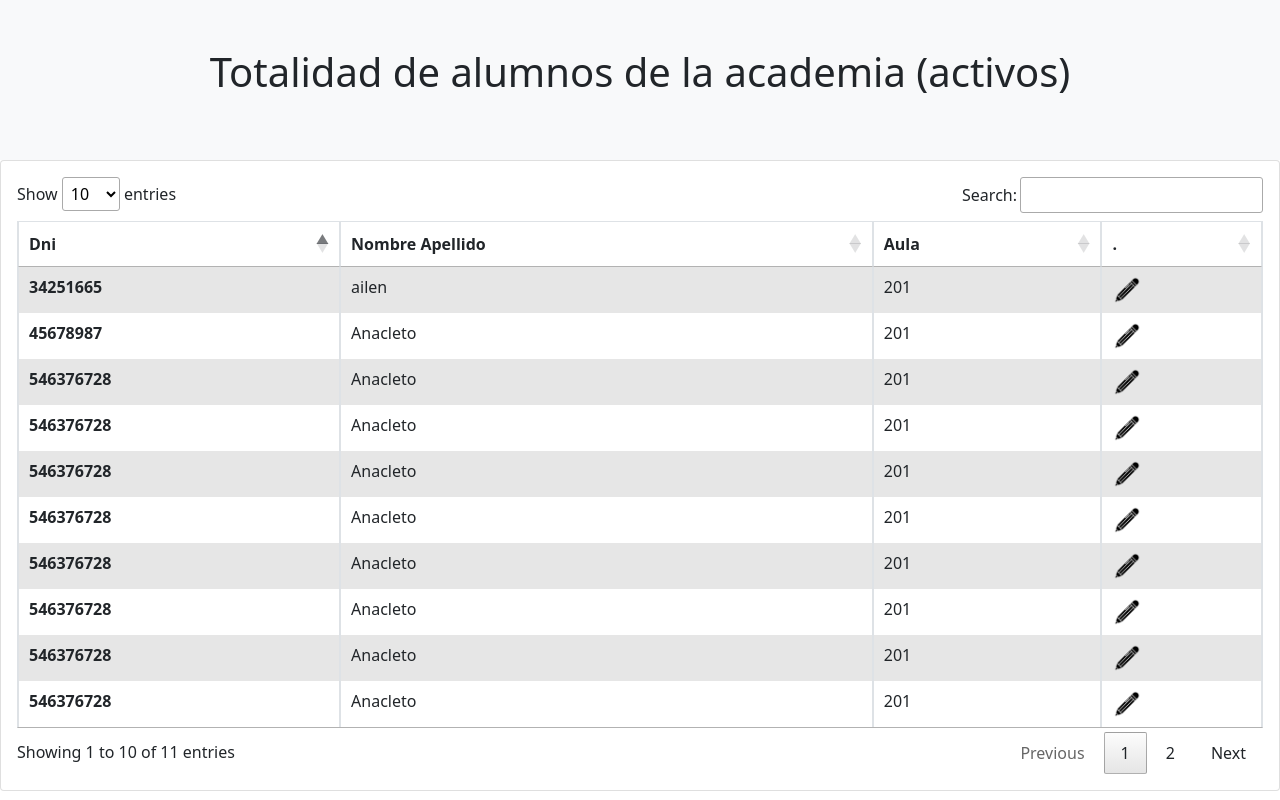
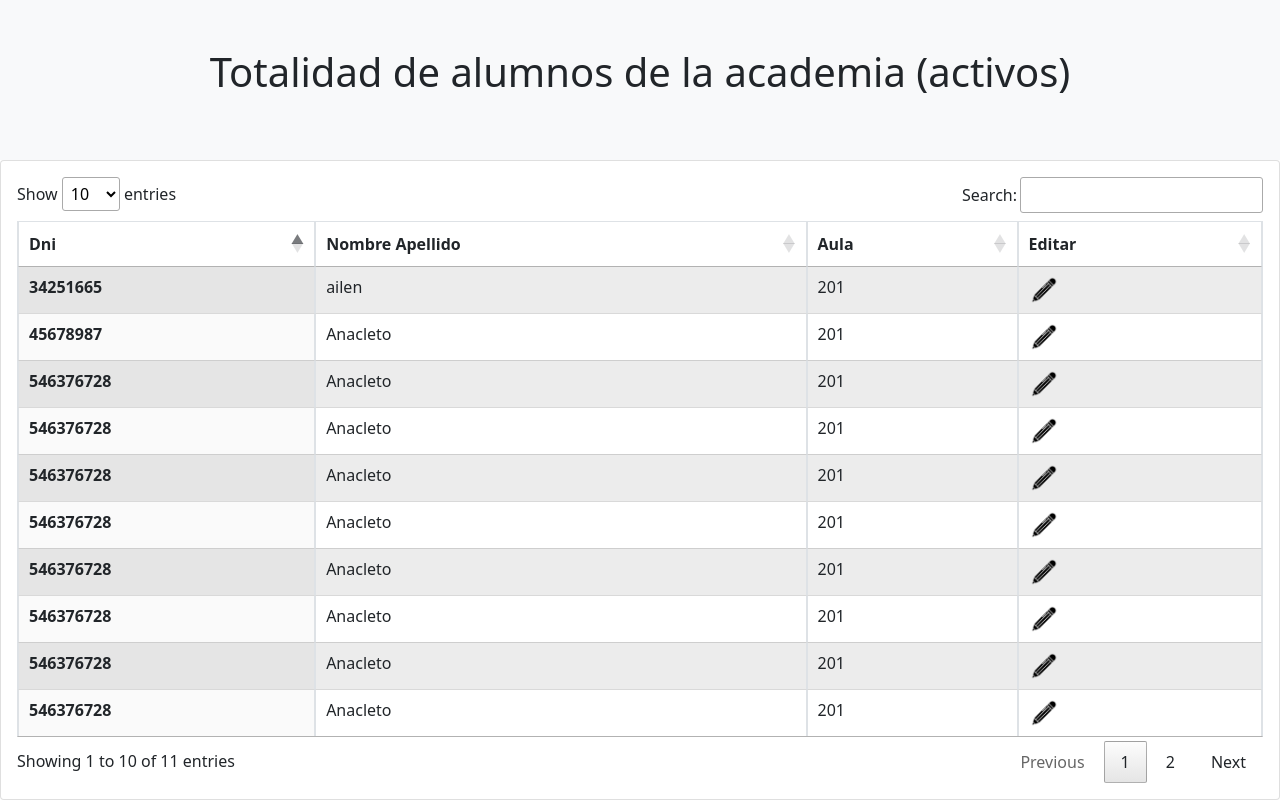
Before and after one commit to rodrigoacunaa/policia, a PHP site: page /policia/alumnosActivos.php in a window 1280 px wide. Run offline with PHP 8.4, Linux system fonts and the light colour scheme; a user stored in the database is signed in; data comes from the database, SQL or seed files in the repository; data that the repository does not hold is empty; some libraries are stand-ins or nearby versions.

Commit message:
fix(alumnosActivos): responsive

```diff
--- a/alumnosActivos.php
+++ b/alumnosActivos.php
@@ -56,13 +56,13 @@ destroyAdmin();
 
  <div class="card">
     <div class="card-body">
-     <table id="table_id" width="100%" cellspacing="0" class="table table-striped table-bordered">
+     <table id="table_id" width="100%" cellspacing="0" class="table table-striped table-bordered display responsive nowrap">
             <thead>
                 <tr>
-                    <th scope="col">Dni </th>
-                    <th scope="col">Nombre Apellido </th>
-                    <th scope="col">Aula</th>
-                    <th scope="col">.</th>
+                    <th>Dni </th>
+                    <th>Nombre Apellido </th>
+                    <th>Aula</th>
+                    <th>Editar</th>
                 </tr>
             </thead>
             <tbody>
@@ -80,9 +80,9 @@ destroyAdmin();
 
                 echo "<tr>";
 
-                echo "<th scope='row'>$dni</th>"; //1
+                echo "<th>$dni</th>"; //1
 
-                echo '<td >'. $row['nomApe'].'</td>'; //2
+                echo '<td>'. $row['nomApe'].'</td>'; //2
 
                 echo '<td>'. $row['aula'].'</td>'; //12
 
```
